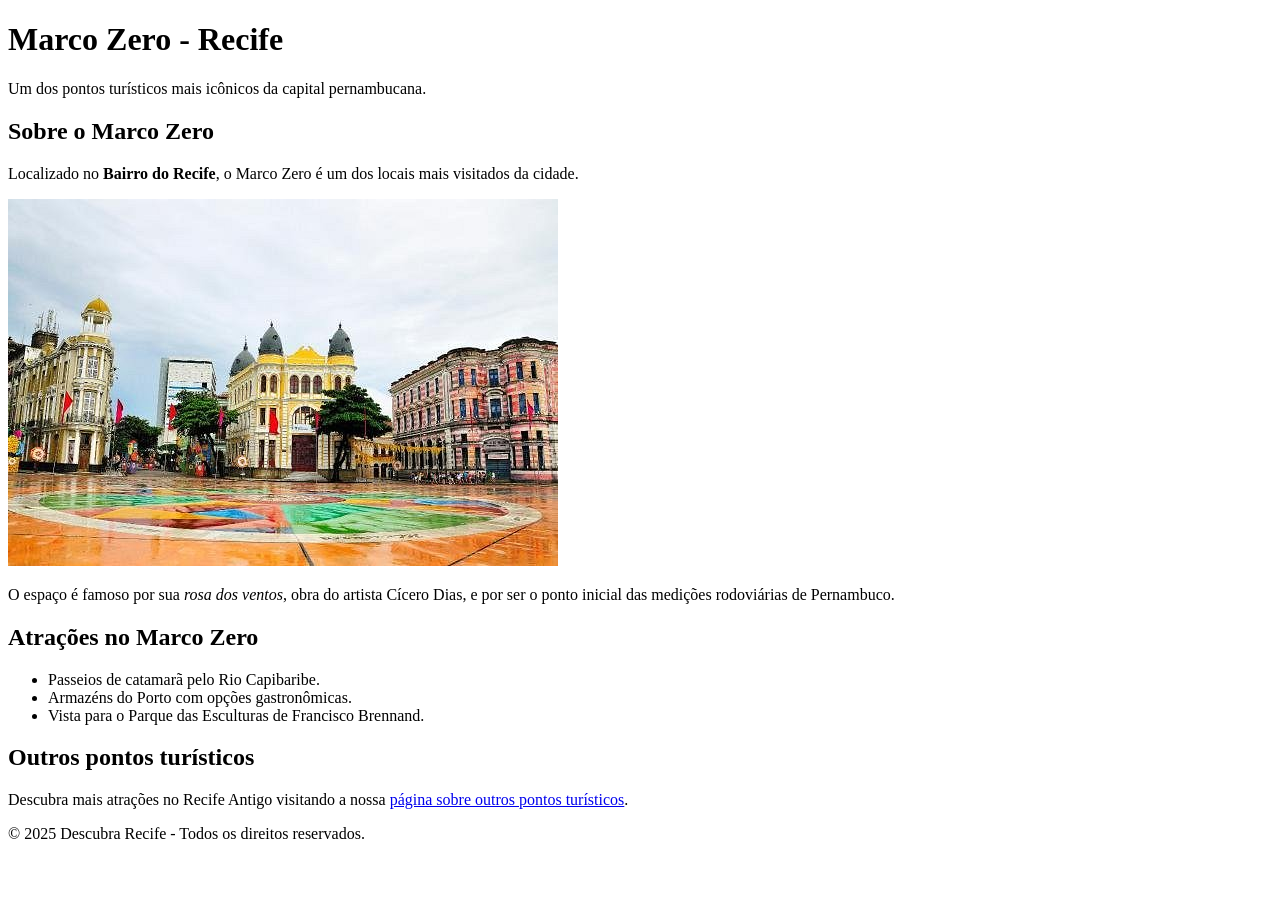
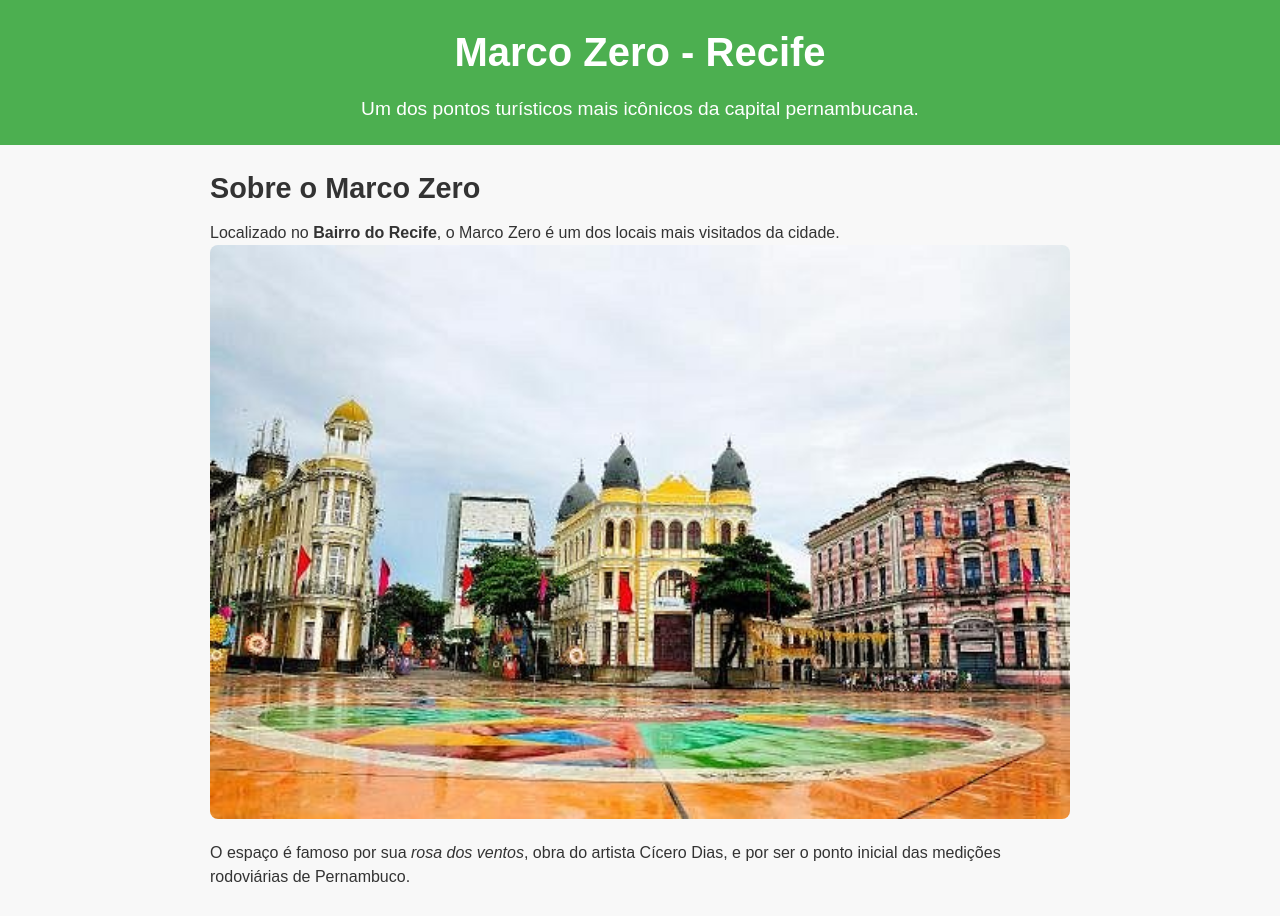
Before and after one commit to Natanael135/Bootcamp-Proz-TalentCloud, a plain HTML site: page HTML/Atividade 04/index.html in a window 1280 px wide. Shown: the top 916 px of the page. Before the commit the page ends 859 px from the top, so only its background shows below. Drawn offline with Linux system fonts and the light colour scheme.

Commit message:
Feat: Atividade 05 css conluida.

```diff
--- /dev/null
+++ b/HTML/Atividade 04/index.css
@@ -0,0 +1,94 @@
+/* Resetando margens e preenchimentos padrão */
+* {
+  margin: 0;
+  padding: 0;
+  box-sizing: border-box;
+}
+
+/* Estilos do body */
+body {
+  font-family: Arial, sans-serif;
+  line-height: 1.6;
+  background-color: #f8f8f8;
+  color: #333;
+}
+
+/* Estilos do header */
+header {
+  background-color: #4caf50;
+  color: white;
+  padding: 20px;
+  text-align: center;
+}
+
+header h1 {
+  font-size: 2.5rem;
+  margin-bottom: 10px;
+}
+
+header p {
+  font-size: 1.2rem;
+}
+
+/* Estilos do main */
+main {
+  padding: 20px;
+  max-width: 900px;
+  margin: 0 auto;
+}
+
+section {
+  margin-bottom: 30px;
+}
+
+section h2 {
+  font-size: 1.8rem;
+  margin-bottom: 10px;
+}
+
+section img {
+  width: 100%;
+  height: auto;
+  border-radius: 8px;
+  margin-bottom: 15px;
+}
+
+section p {
+  font-size: 1rem;
+  line-height: 1.5;
+}
+
+/* Estilo para listas */
+ul {
+  list-style-type: none;
+  padding-left: 0;
+}
+
+ul li {
+  font-size: 1rem;
+  line-height: 1.5;
+  margin-bottom: 8px;
+}
+
+/* Estilo para links */
+a {
+  color: #4caf50;
+  text-decoration: none;
+}
+
+a:hover {
+  text-decoration: underline;
+}
+
+/* Estilos do footer */
+footer {
+  background-color: #333;
+  color: white;
+  text-align: center;
+  padding: 15px;
+  margin-top: 40px;
+}
+
+footer p {
+  font-size: 1rem;
+}
--- a/HTML/Atividade 04/index.html
+++ b/HTML/Atividade 04/index.html
@@ -3,6 +3,7 @@
   <head>
     <meta charset="UTF-8" />
     <meta name="viewport" content="width=device-width, initial-scale=1.0" />
+    <link rel="stylesheet" href="index.css" />
     <title>Marco Zero - Recife</title>
   </head>
   <body>
--- /dev/null
+++ b/HTML/Atividade 04/novaPagina.css
@@ -0,0 +1,82 @@
+/* Resetando margens e preenchimentos padrão */
+* {
+  margin: 0;
+  padding: 0;
+  box-sizing: border-box;
+}
+
+/* Estilos do body */
+body {
+  font-family: Arial, sans-serif;
+  line-height: 1.6;
+  background-color: #f8f8f8;
+  color: #333;
+}
+
+/* Estilos do header */
+header {
+  background-color: #4caf50;
+  color: white;
+  padding: 20px;
+  text-align: center;
+}
+
+header h1 {
+  font-size: 2.5rem;
+  margin-bottom: 10px;
+}
+
+header p {
+  font-size: 1.2rem;
+}
+
+/* Estilos do main */
+main {
+  padding: 20px;
+  max-width: 900px;
+  margin: 0 auto;
+}
+
+section {
+  margin-bottom: 30px;
+}
+
+section h2 {
+  font-size: 1.8rem;
+  margin-bottom: 10px;
+}
+
+section img {
+  width: 100%;
+  height: auto;
+  border-radius: 8px;
+  margin-bottom: 15px;
+}
+
+section p {
+  font-size: 1rem;
+  line-height: 1.5;
+}
+
+/* Estilo para links */
+a {
+  color: #4caf50;
+  text-decoration: none;
+}
+
+a:hover {
+  text-decoration: underline;
+}
+
+/* Estilos do footer */
+footer {
+  background-color: #333;
+  color: white;
+  text-align: center;
+  padding: 15px;
+  margin-top: 40px;
+}
+
+footer p {
+  font-size: 1rem;
+}
```
Also changed, not shown: HTML/Atividade 04/novaPagina.html (+1 -0 lines).
